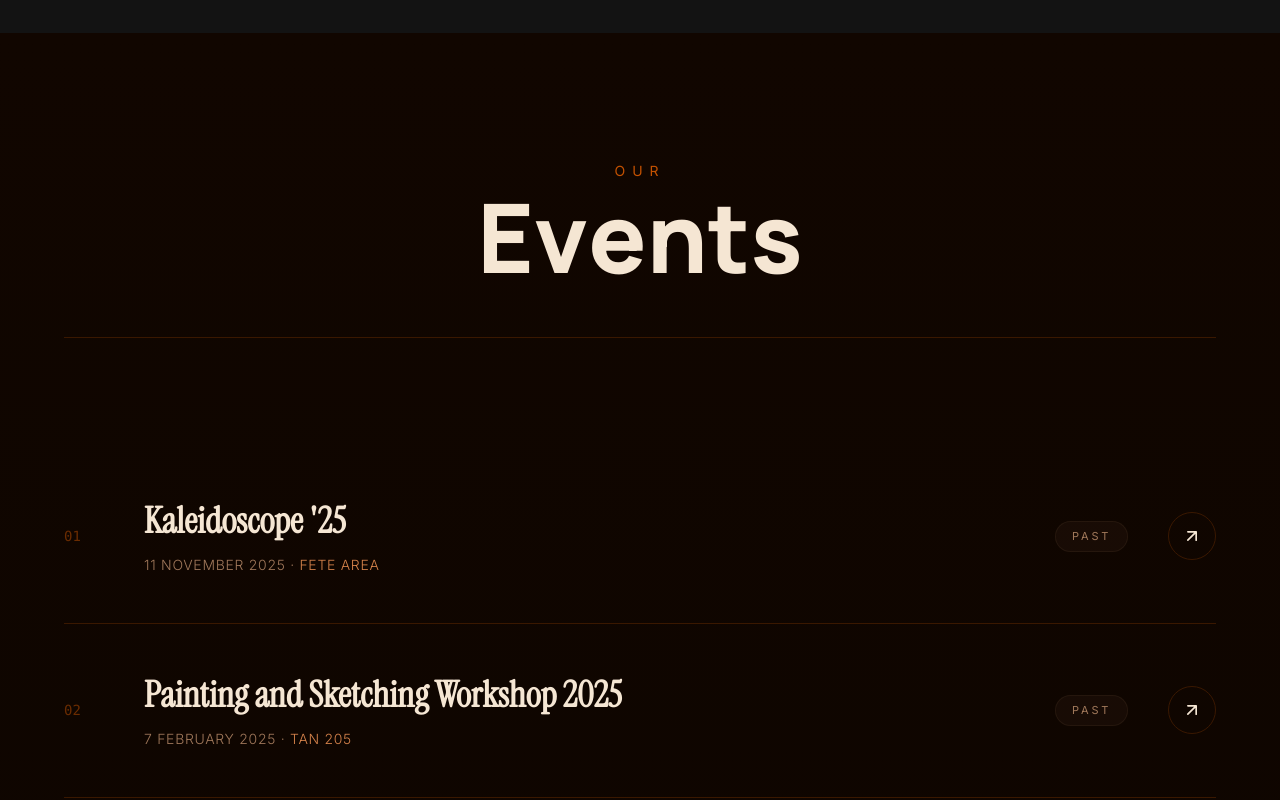
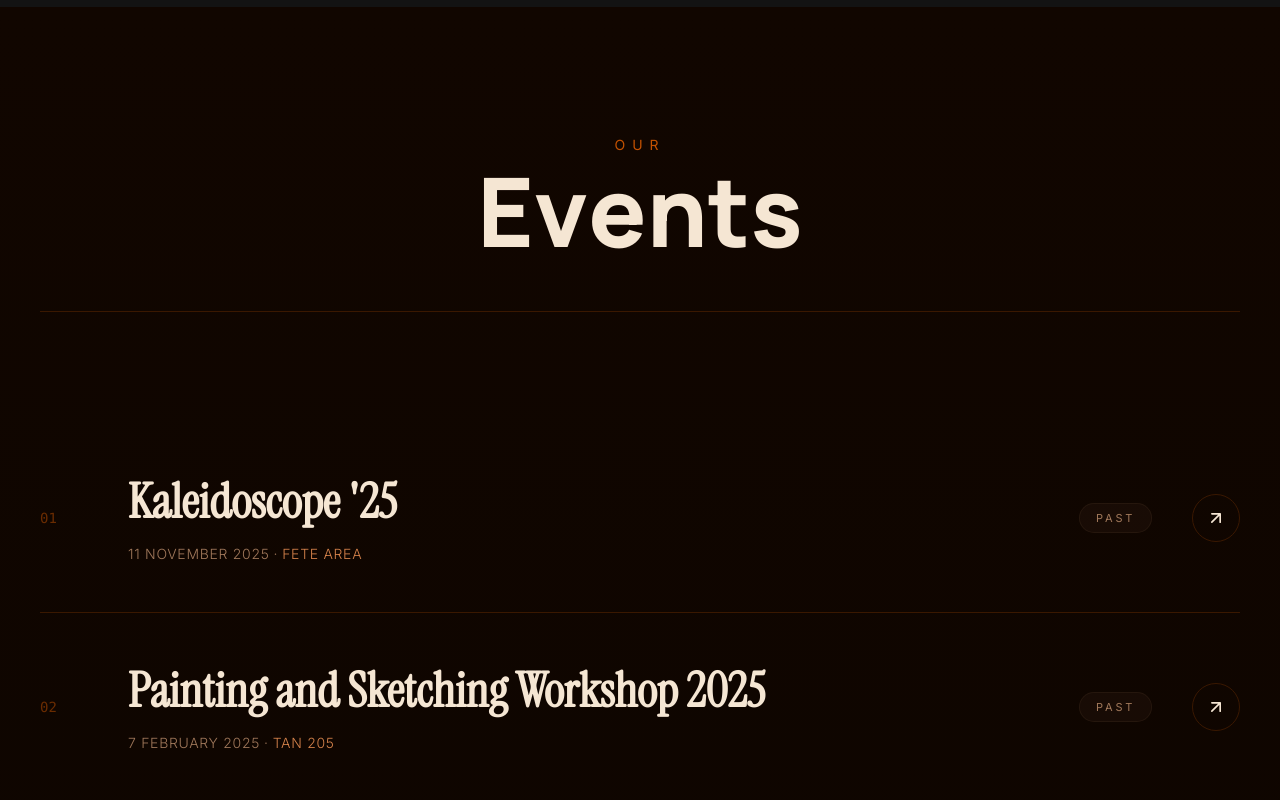
Before and after one commit to Spathneja21/FAPS-Website, a React (Vite) app: page / in a window 1280 px wide. Shown: the part 1520-2320 px from the top of the page. Built offline with nearby package versions, Linux system fonts and the light colour scheme; a web font is replaced by a local one.

Commit message:
chnaged the version of react

```diff
--- a/src/components/sections/ContactSection.tsx
+++ b/src/components/sections/ContactSection.tsx
@@ -63,8 +63,8 @@ export default function ContactSection() {
     };
 
     return (
-        <section id="contact" className="relative py-32 px-6 bg-[#131313]" ref={containerRef}>
-            <div className="max-w-5xl mx-auto">
+        <section id="contact" className="relative py-32 px-6 md:px-10 bg-[#131313]" ref={containerRef}>
+            <div className="w-full">
                 {/* Section heading */}
                 <div className="mb-12 md:mb-20 border-b border-white/10 pb-6 md:pb-8">
                     <motion.p
--- a/src/components/sections/EventsSection.tsx
+++ b/src/components/sections/EventsSection.tsx
@@ -14,7 +14,7 @@ export default function EventsSection() {
     return (
         <section
             id="events"
-            className="relative py-32 px-6 strip-light overflow-hidden"
+            className="relative py-32 px-6 md:px-10 strip-light overflow-hidden"
             style={{ background: 'linear-gradient(180deg, #110600 0%, #0D0500 100%)' }}
             ref={containerRef}
         >
@@ -23,7 +23,7 @@ export default function EventsSection() {
             {/* Fog */}
             <div className="fog-layer" />
 
-            <div className="relative z-10 max-w-6xl mx-auto">
+            <div className="relative z-10 w-full">
                 {/* Section heading */}
                 <div className="mb-20 md:mb-28 border-b pb-8 md:pb-12 text-center" style={{ borderColor: '#3A1800' }}>
                     <motion.p
@@ -35,7 +35,7 @@ export default function EventsSection() {
                     >
                         OUR
                     </motion.p>
-                    <h2 className="text-6xl md:text-8xl font-display font-black leading-none" style={{ color: '#F5E6D3' }}>
+                    <h2 className="text-5xl sm:text-6xl md:text-7xl lg:text-8xl font-display font-black leading-none" style={{ color: '#F5E6D3' }}>
                         <VariableProximity
                             label="Events"
                             fromFontVariationSettings="'wght' 900, 'wdth' 100"
--- a/src/components/sections/GallerySection.tsx
+++ b/src/components/sections/GallerySection.tsx
@@ -68,8 +68,8 @@ export default function GallerySection() {
     };
 
     return (
-        <section id="gallery" className="relative py-32 px-6 bg-[#131313]" ref={containerRef}>
-            <div className="max-w-7xl mx-auto">
+        <section id="gallery" className="relative py-32 px-6 md:px-10 bg-[#131313]" ref={containerRef}>
+            <div className="w-full">
                 {/* Section heading */}
                 <div className="mb-10 md:mb-12 border-b border-white/10 pb-6 md:pb-8 flex flex-col items-center text-center">
                     <motion.p
--- a/src/components/sections/HeroSection.tsx
+++ b/src/components/sections/HeroSection.tsx
@@ -137,7 +137,7 @@ export default function HeroSection() {
 
             {/* ─── Info Sections (never fades — outside the opacity wrapper) ─── */}
             <div className="relative z-10 w-full px-6 md:px-12 pb-32">
-                <div className="max-w-6xl mx-auto flex flex-col gap-16 md:gap-24 text-left">
+                <div className="w-full flex flex-col gap-16 md:gap-24 text-left">
 
                     {/* ── Vision — full width ── */}
                     <motion.div
--- a/src/components/sections/TeamSection.tsx
+++ b/src/components/sections/TeamSection.tsx
@@ -28,8 +28,8 @@ export default function TeamSection() {
     const containerRef = useRef<HTMLDivElement>(null);
 
     return (
-        <section id="team" className="relative py-32 px-6 bg-[#131313]" ref={containerRef}>
-            <div className="max-w-7xl mx-auto text-center">
+        <section id="team" className="relative py-32 px-6 md:px-10 bg-[#131313]" ref={containerRef}>
+            <div className="w-full text-center">
                 {/* Section heading */}
                 <div className="mb-12 md:mb-20 border-b border-white/10 pb-6 md:pb-8 text-center">
                     <motion.p
--- a/src/components/sections/events/EventItem.tsx
+++ b/src/components/sections/events/EventItem.tsx
@@ -25,29 +25,31 @@ export default function EventItem({ event, index, onClick }: EventItemProps) {
             transition={{ delay: index * 0.05, duration: 0.5 }}
         >
             <div
-                className="w-full py-8 md:py-12 flex flex-col md:flex-row md:items-center justify-between gap-6 cursor-pointer"
+                className="w-full py-6 sm:py-8 md:py-10 lg:py-12 flex flex-col md:flex-row md:items-center justify-between gap-6 cursor-pointer"
                 onClick={onClick}
             >
-                <div className="flex items-center gap-6 md:gap-12 min-w-0">
+                <div className="flex flex-1 items-center gap-4 sm:gap-6 md:gap-10 lg:gap-12 min-w-0">
                     {/* Number */}
-                    <span className="text-[10px] md:text-sm font-mono w-6 md:w-8 shrink-0" style={{ color: '#C45200', opacity: 0.5 }}>
+                    <span className="text-[10px] md:text-sm font-mono w-5 sm:w-6 md:w-8 lg:w-10 shrink-0" style={{ color: '#C45200', opacity: 0.5 }}>
                         {String(index + 1).padStart(2, '0')}
                     </span>
                     {/* Title & Info */}
-                    <div className="min-w-0 translate-x-0 group-hover:translate-x-3 transition-transform duration-500">
+                    <div className="flex-1 min-w-0 translate-x-0 group-hover:translate-x-3 transition-transform duration-500">
                         <h3
-                            className="text-2xl md:text-4xl font-display font-black leading-tight"
+                            className="text-xl sm:text-2xl md:text-3xl lg:text-4xl xl:text-5xl font-display font-black leading-tight"
                             style={{ color: '#F5E6D3' }}
                         >
                             {event.title}
                         </h3>
-                        <p className="text-xs md:text-sm mt-3 tracking-wider uppercase font-light" style={{ color: '#A0785A' }}>
-                            {event.date} · <span style={{ color: '#D4824A' }}>{event.venue}</span>
+                        <p className="text-xs md:text-sm mt-3 tracking-wider uppercase font-light flex flex-wrap gap-x-1" style={{ color: '#A0785A' }}>
+                            <span>{event.date}</span>
+                            <span>·</span>
+                            <span style={{ color: '#D4824A' }}>{event.venue}</span>
                         </p>
                     </div>
                 </div>
 
-                <div className="flex items-center gap-6 md:gap-10 justify-between md:justify-end">
+                <div className="flex items-center gap-4 sm:gap-6 md:gap-10 justify-between md:justify-end shrink-0">
                     {/* Status badge */}
                     <span
                         className="text-[9px] md:text-[11px] tracking-[0.25em] uppercase px-4 py-1.5 rounded-full"
--- a/vite.config.js
+++ b/vite.config.js
@@ -11,4 +11,14 @@ export default defineConfig({
     tailwindcss(),
     tsconfigPaths(),
   ],
+  server: {
+    host: '0.0.0.0',
+    port: 5000,
+    allowedHosts: true,
+  },
+  preview: {
+    host: '0.0.0.0',
+    port: 5000,
+    allowedHosts: true,
+  },
 })
```
Also changed, not shown: 1 other file (tests, documents, lock files or other folders).
